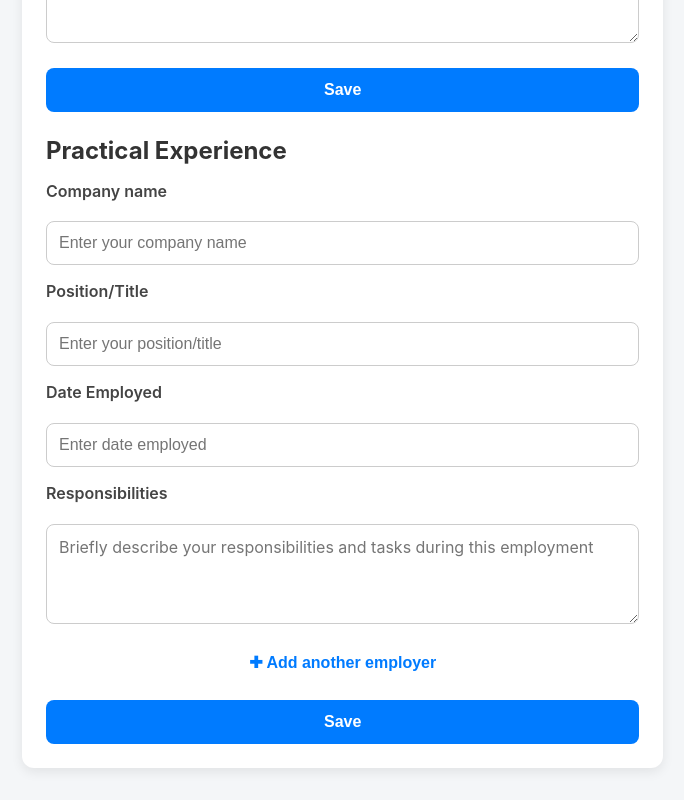
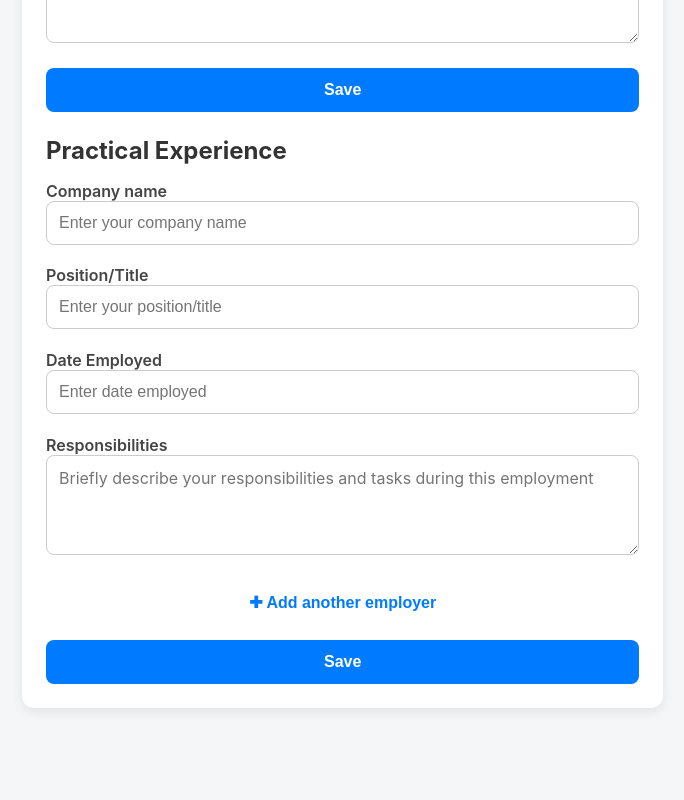
Before and after one commit to fcanon28/cv-app, a React (Vite) app: page / in a window 1280 px wide. Shown: the part 1015-1815 px from the top of the page, without its empty margins (10-694 px from the left). After the commit the page ends 1755 px from the top, so only its background shows below. Built offline with nearby package versions, Linux system fonts and the light colour scheme.

Commit message:
Add more employers to practical experience

```diff
--- a/src/components/Practical.jsx
+++ b/src/components/Practical.jsx
@@ -1,28 +1,29 @@
-import '../index.css'
+import { useState } from "react";
+import "../index.css";
+import PracticalExp from "./PracticalExp";
 
 export default function Practical() {
+  const [expCount, setExpCount] = useState(1);
+  function handleAddEmployer(e) {
+    e.preventDefault();
+    setExpCount((prev) => prev + 1);
+  }
+  let experiences = [];
+  for (let i = 0; i < expCount; i++) {
+    experiences.push(<PracticalExp key={i} />);
+  }
+
   return (
     <div className="form-wrapper">
       <form className="cv-form">
         <h2>Practical Experience</h2>
+        {experiences}
 
-            <label htmlFor="name">Company name</label>
-            <input type="text" id="companyName" placeholder="Enter your company name" />
-
-            <label htmlFor="email">Position/Title</label>
-            <input type="email" id="title" placeholder="Enter your position/title" />
-
-            <label htmlFor="phone">Date Employed</label>
-            <input type="text" id="dateEmployed" placeholder="Enter date employed" />
-
-            <label htmlFor="summary">Responsibilities</label>
-            <textarea id="summary" placeholder="Briefly describe your responsibilities and tasks during this employment"></textarea>
-
-            <button className='add-exp'>✚ Add another employer</button>
+        <button className="add-exp" onClick={handleAddEmployer}>
+          ✚ Add another employer
+        </button>
         <button type="submit">Save</button>
       </form>
-
-
     </div>
-    )
+  );
 }
--- /dev/null
+++ b/src/components/PracticalExp.jsx
@@ -0,0 +1,39 @@
+import "../index.css";
+
+export default function PracticalExp() {
+  return (
+    <>
+      <label>
+        Company name
+        <input
+          type="text"
+          name="companyName"
+          placeholder="Enter your company name"
+        />
+      </label>
+      <label>
+        Position/Title
+        <input
+          type="text"
+          name="title"
+          placeholder="Enter your position/title"
+        />
+      </label>
+      <label>
+        Date Employed
+        <input
+          type="text"
+          name="dateEmployed"
+          placeholder="Enter date employed"
+        />
+      </label>
+      <label>
+        Responsibilities
+        <textarea
+          name="summary"
+          placeholder="Briefly describe your responsibilities and tasks during this employment"
+        ></textarea>
+      </label>
+    </>
+  );
+}
```
Lines whose indentation alone changed are shown as unchanged.
